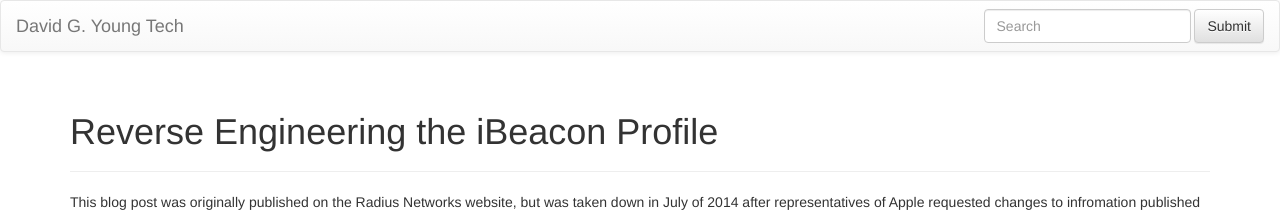
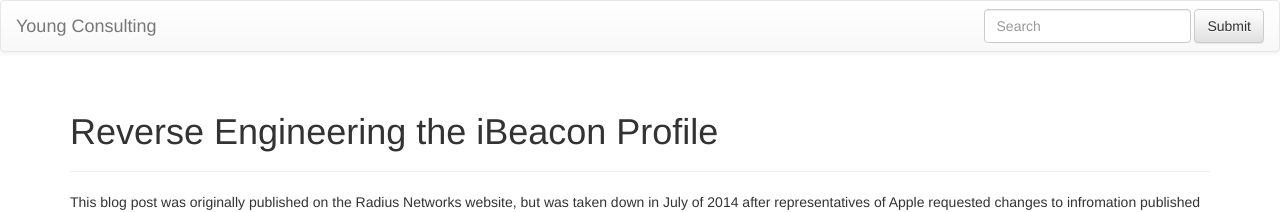
Before and after one commit to davidgyoung/davidgyoung.github.io, a Jekyll site: the page built from _posts/2013-10-01-reverse-engineering-the-ibeacon-profile.md, in a window 1280 px wide. Shown: the top 212 px of the page. Built offline with Jekyll 4.4.1, drawn with Linux system fonts in a browser that asks for light colours; nearby versions of some CDN libraries; library files that are not in the unit come from our copies; comment, search, counter and statistics services are not loaded.

Commit message:
Switch to young consulting on blog post page

```diff
--- a/_posts/_config.yml
+++ b/_posts/_config.yml
@@ -8,7 +8,7 @@ highlighter: rouge
 # Themes are encouraged to use these universal variables
 # so be sure to set them if your theme uses them.
 #
-title : David G. Young Tech
+title : Young Consulting
 tagline: Professional engineering and software development
 author :
   name : David G. Young
```
